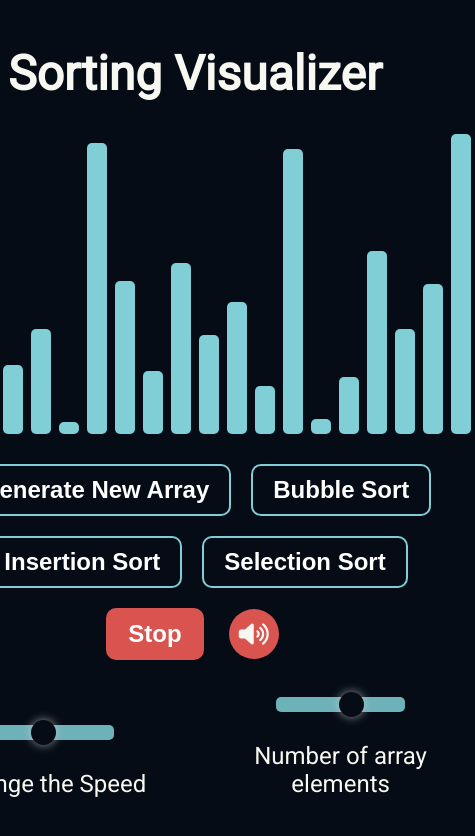
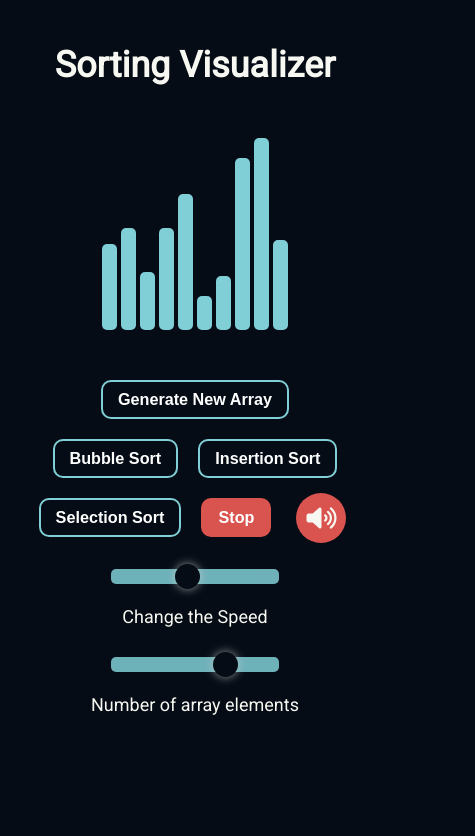
Before and after one commit to Khushi-goel1/AlgoView-Algorithm-Visualizer, a plain HTML site: page index.html in a window 390 px wide. Both pictures are taken after a click on the button "Generate New Array". Shown: the whole page, 475 px wide, since content can reach past the window. Drawn offline with Linux system fonts and the light colour scheme.

```diff
--- a/app.js
+++ b/app.js
@@ -6,7 +6,7 @@
 const currentBarColor = '#ffcccb';
 
 //Generating an array of random heights
-function generateArray(size = 20) {
+function generateArray(size = 10) {
   array = [];
   arrayContainer.innerHTML = ''; //Clearing the container
   for (let i = 0; i < size; i++) {
@@ -21,8 +21,16 @@
   }
 }
 
+generateArray();
+
 function getNumElements() {
-  return parseInt(document.getElementById('no-of-array-elements').value);
+  let numElements = parseInt(document.getElementById('no-of-array-elements').value);
+  if (window.innerWidth <= 480) {
+    numElements = Math.min(numElements, 12);}
+  else if(window.innerWidth <= 768){
+    numElements = Math.min(numElements, 20);
+  }
+  return numElements;
 }
 
 function getSpeed() {
@@ -40,7 +48,7 @@
   const numElements = getNumElements();
   generateArray(numElements);
 });
-generateArray();
+
 
 function startOfFunc() {
   disableOtherButtons();
@@ -262,3 +270,23 @@
     isMuted = true;
   }
 });
+
+function setMaxArrayElements() {
+  const inputElement = document.getElementById('no-of-array-elements');
+
+  if (window.innerWidth <= 480) {
+    inputElement.setAttribute('max', '12');
+  }
+  else if(window.innerWidth <= 768){
+    inputElement.setAttribute('max', '20');
+  }
+  else {
+    inputElement.setAttribute('max', '30');
+  }
+}
+
+window.addEventListener('load', setMaxArrayElements);
+window.addEventListener('resize', () => {
+  setMaxArrayElements();
+  generateArray(getNumElements());
+});
--- a/index.html
+++ b/index.html
@@ -53,7 +53,7 @@
             type="range"
             min="5"
             max="30"
-            value="20"
+            value="10"
             id="no-of-array-elements"
             class="slider"
           />
--- a/style.css
+++ b/style.css
@@ -3,10 +3,12 @@
   display: flex;
   justify-content: center;
   align-items: center;
-  height: 100vh;
+  height: auto;
   margin: 0;
   background-color: #050c15;
   color: #fff;
+  padding: 20px;
+  padding-top: 50px;
 }
 
 .container {
@@ -21,6 +23,7 @@
   align-items: flex-end;
   height: 300px;
   margin: 20px 0;
+  padding: 20px;
 }
 
 .bar {
@@ -152,3 +155,36 @@
   background-color: #c9302c;
   transform: scale(1.05);
 }
+
+@media (max-width: 768px) {
+  body {
+    height: auto;
+    padding: 20px;
+  }
+
+  .container {
+    font-size: large;
+  }
+
+  #array-container {
+    height: 200px;
+  }
+
+  .bar {
+    width: 15px;
+    margin: 0 2px;
+  }
+
+  .slider-container {
+    flex-direction: column;
+  }
+
+  .slider-description {
+    width: 100%;
+  }
+
+  button {
+    font-size: 0.9em;
+    padding: 8px 15px;
+  }
+}
```
Also changed, not shown: 1 other file.
